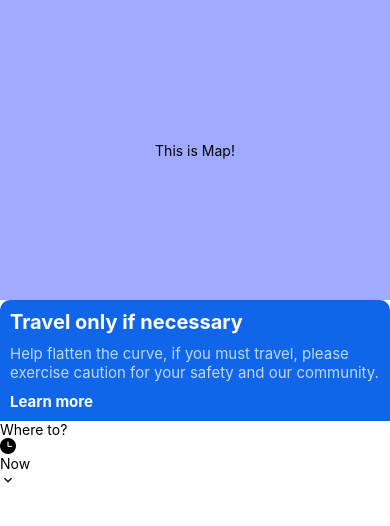
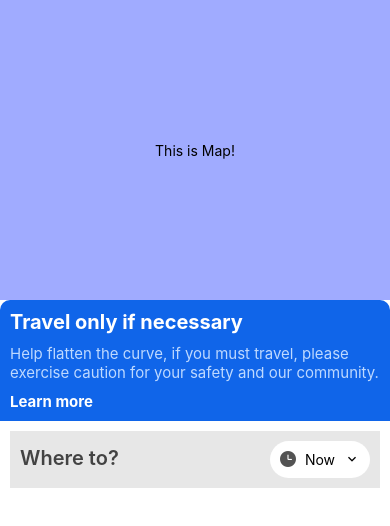
Before and after one commit to nikhilmaske-2001/Uber, a React Native app: screen / in a window 390 px wide. Shown: the top 526 px of the page. Built offline with nearby package versions, Linux system fonts and the light colour scheme.

Commit message:
Homesearch: Style the homesearch components.

```diff
--- a/src/components/HomeSearch/Homesearch.js
+++ b/src/components/HomeSearch/Homesearch.js
@@ -5,16 +5,21 @@ import AntDesign from 'react-native-vector-icons/AntDesign';
 import MaterialIcons from 'react-native-vector-icons/MaterialIcons';
 
 
+import styles from '../../styles/HomeSearch';
+
+
 const Homesearch = (props) => {
     return (
         <View>
-            <Text>Where to?</Text>
-            <View>
-                <AntDesign name={'clockcircle'} size={16} />
-                <Text>Now</Text>
-                <MaterialIcons name={'keyboard-arrow-down'} size={16} />
+            <View style={styles.inputBox}>
+                <Text style={styles.inputText}>Where to?</Text>
+                <View style={styles.timeContainer}>
+                    <AntDesign name={'clockcircle'} size={16} color='#535353' />
+                    <Text>Now</Text>
+                    <MaterialIcons name={'keyboard-arrow-down'} size={16} />
+                </View>
             </View>
-        </View>
+        </View >
     );
 };
 
--- a/src/styles/HomeSearch.js
+++ b/src/styles/HomeSearch.js
@@ -1,7 +1,28 @@
 import { StyleSheet } from "react-native";
 
 const styles = StyleSheet.create({
-
+    inputBox: {
+        backgroundColor: '#e7e7e7',
+        flexDirection: 'row',
+        justifyContent: "space-between",
+        alignContent: 'center',
+        padding: 10,
+        margin: 10,
+    },
+    inputText: {
+        fontWeight: '600',
+        fontSize: 20,
+        color: '#434343',
+        top: 5,
+    },
+    timeContainer: {
+        flexDirection: 'row',
+        backgroundColor: '#fff',
+        width: 100,
+        padding: 10,
+        borderRadius: 50,
+        justifyContent: 'space-between',
+    }
 });
 
 export default styles;
```
